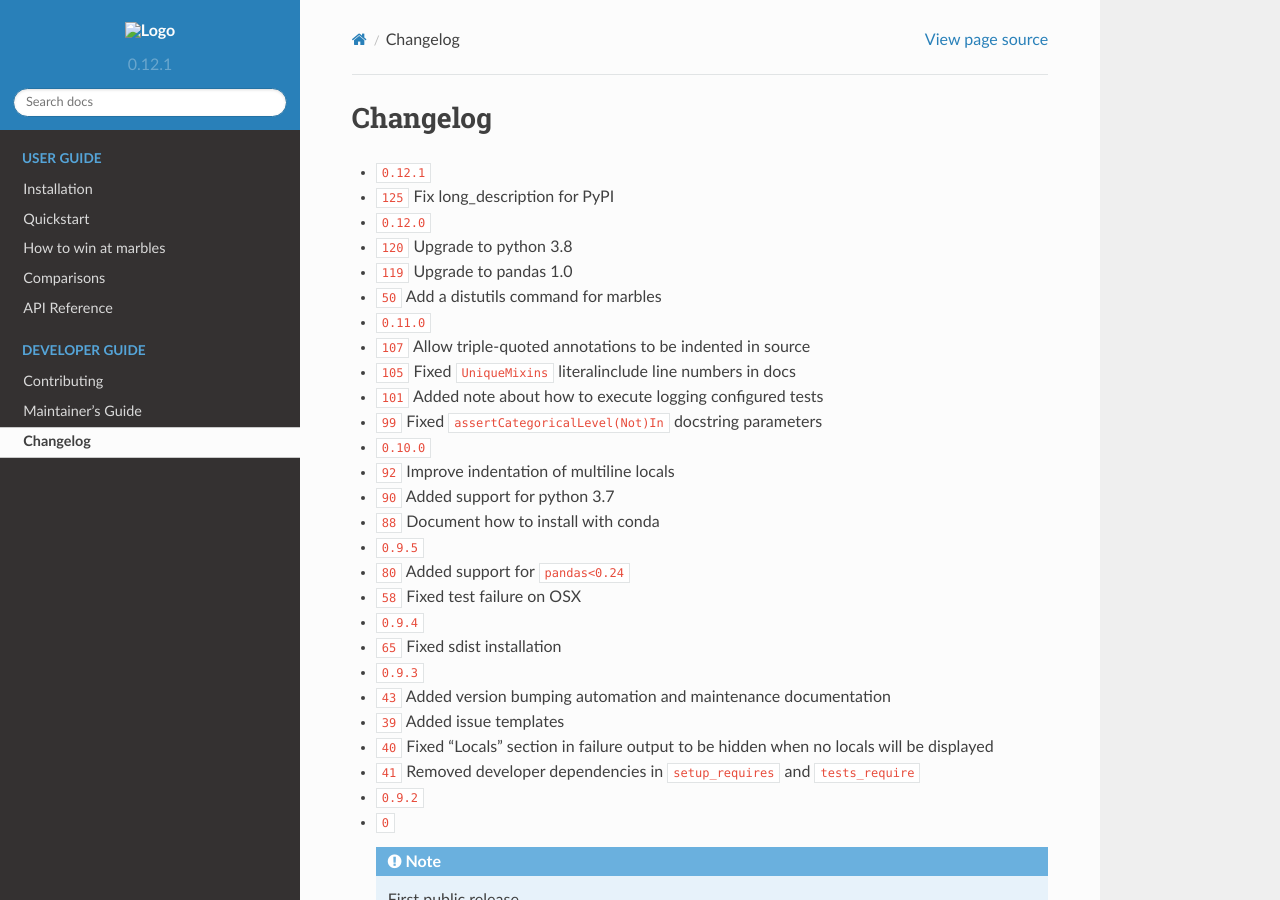
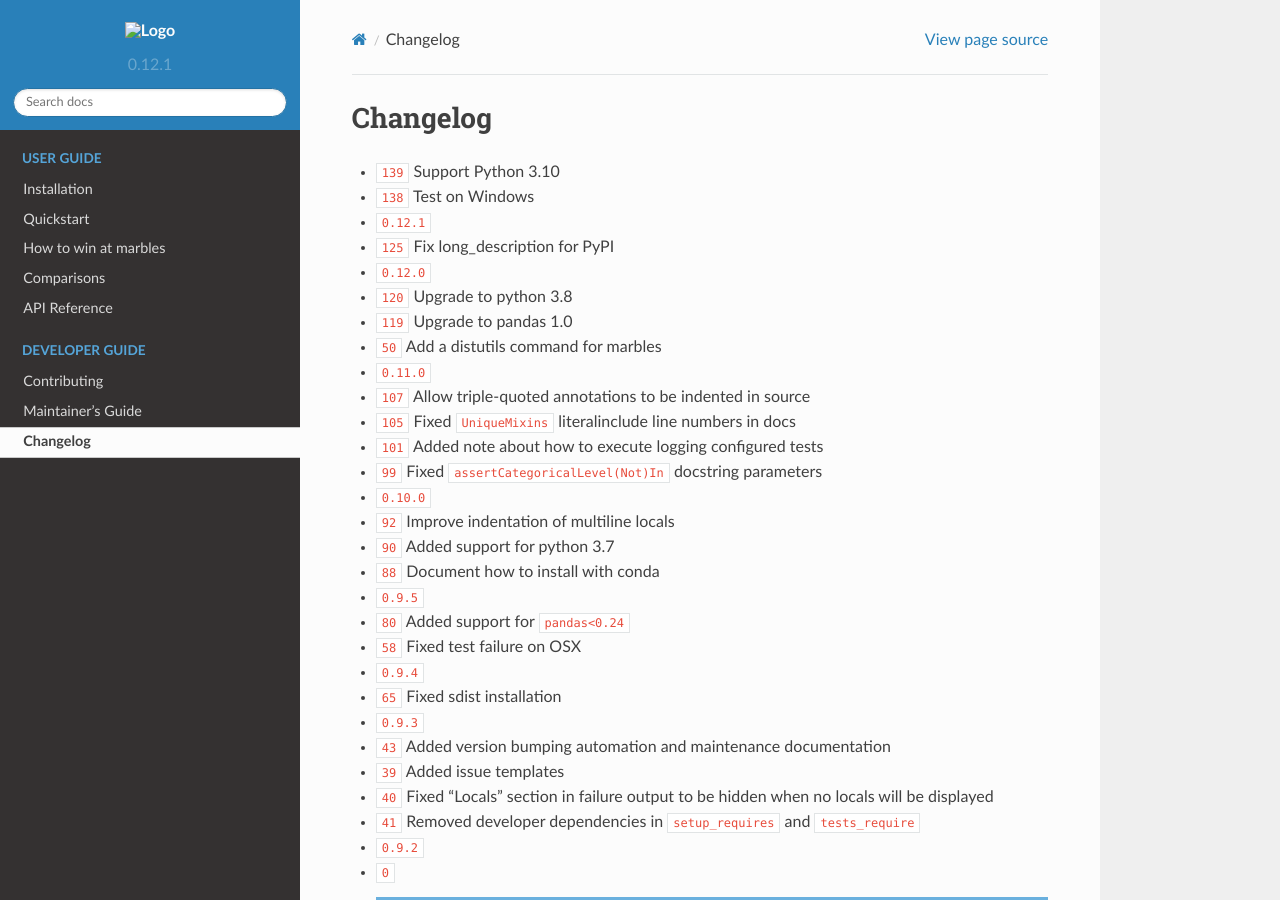
Before and after one commit to twosigma/marbles, a Sphinx documentation site: the page built from docs/changelog.rst, in a window 1280 px wide and 900 px high. Built offline with Sphinx 7.4.7 and the Read the Docs theme 2.0.0, drawn with Linux system fonts in a browser that asks for light colours; cross-references to code outside the pages are shown as plain code; the version number is read from the project's files by our own code.

Commit message:
update changelog

```diff
--- a/docs/changelog.rst
+++ b/docs/changelog.rst
@@ -2,6 +2,8 @@
 Changelog
 =========
 
+* :support:`139` Support Python 3.10
+* :support:`138` Test on Windows
 * :release:`0.12.1 <2020-08-02>`
 * :support:`125` Fix long_description for PyPI
 * :release:`0.12.0 <2020-05-23>`
```
